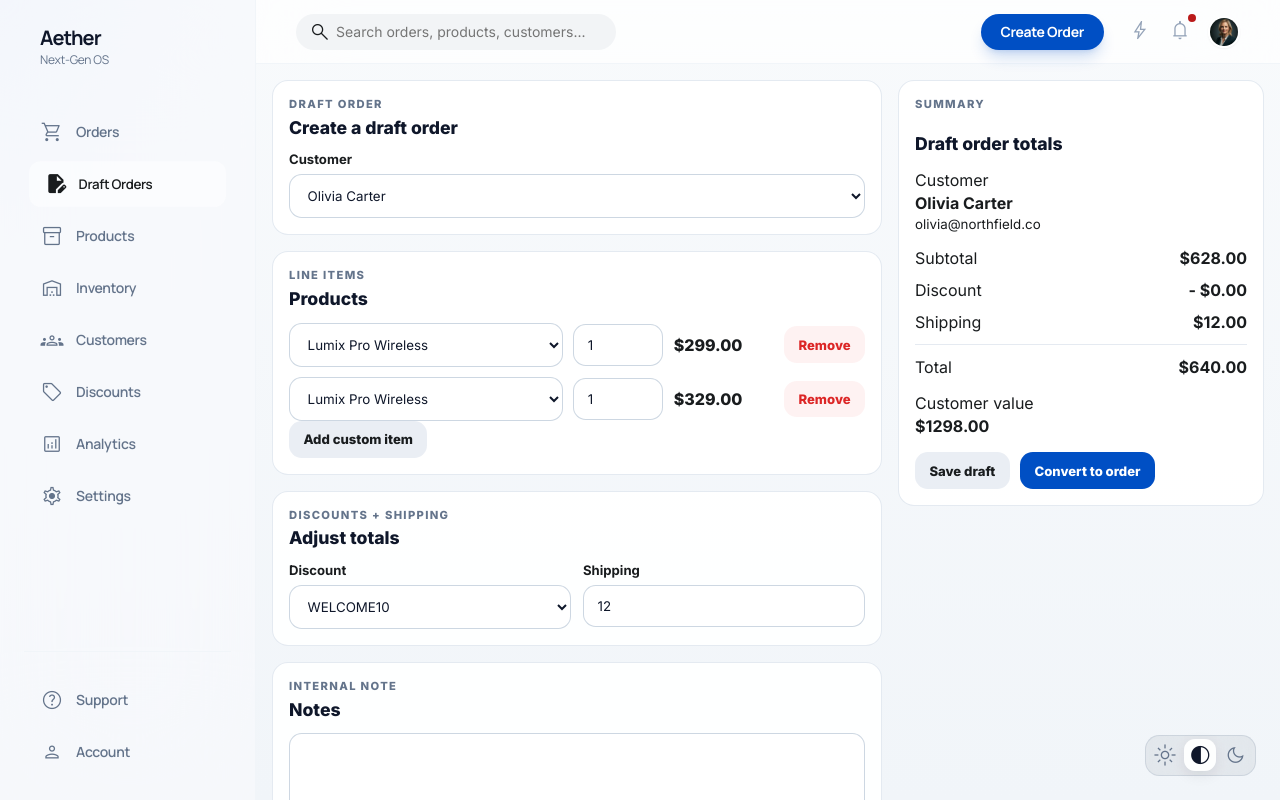
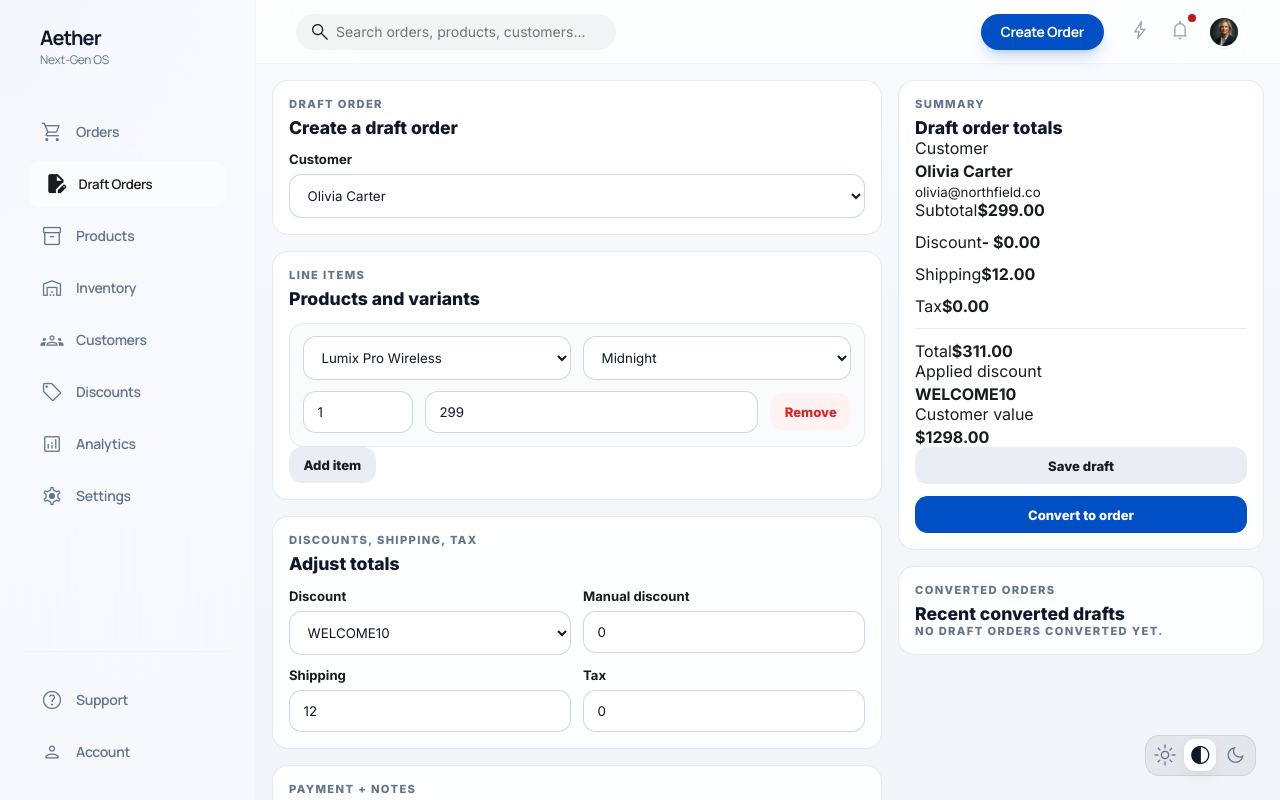
Before and after one commit to bfrancis-citryn/doopify, a Next.js app: page /draft-orders in a window 1280 px wide. Built offline with nearby package versions, Linux system fonts and the light colour scheme.

Commit message:
Deepen draft order workflow and conversion

```diff
--- a/src/components/draft-orders/DraftOrdersWorkspace.js
+++ b/src/components/draft-orders/DraftOrdersWorkspace.js
@@ -5,17 +5,37 @@ import AppShell from '../AppShell';
 import { createSeedProducts } from '../../lib/productUtils';
 import { createSeedCustomers, formatCustomerMoney } from '../../lib/customersData';
 import { createSeedDiscounts } from '../../lib/discountsData';
-import { calculateDraftTotals, createDraftOrderSeed } from '../../lib/draftOrdersData';
+import { calculateDraftTotals, convertDraftOrderToOrder, createDraftLineItemFromProduct, createDraftOrderSeed } from '../../lib/draftOrdersData';
 import styles from './DraftOrdersWorkspace.module.css';
 
 export default function DraftOrdersWorkspace() {
   const [products] = useState(createSeedProducts());
   const [customers] = useState(createSeedCustomers());
   const [discounts] = useState(createSeedDiscounts());
+  const [convertedOrders, setConvertedOrders] = useState([]);
   const [draftOrder, setDraftOrder] = useState(() => createDraftOrderSeed(createSeedProducts(), createSeedCustomers(), createSeedDiscounts()));
 
   const totals = useMemo(() => calculateDraftTotals(draftOrder, discounts), [draftOrder, discounts]);
   const selectedCustomer = customers.find(customer => customer.id === draftOrder.customerId) || null;
+  const selectedDiscount = discounts.find(discount => discount.id === draftOrder.discountId) || null;
+
+  const addLineItem = () => {
+    const nextProduct = products[0];
+    if (!nextProduct) {
+      return;
+    }
+
+    setDraftOrder(current => ({
+      ...current,
+      lineItems: [...current.lineItems, createDraftLineItemFromProduct(nextProduct)],
+    }));
+  };
+
+  const convertToOrder = () => {
+    const convertedOrder = convertDraftOrderToOrder(draftOrder, selectedCustomer, discounts, convertedOrders.length);
+    setConvertedOrders(current => [convertedOrder, ...current]);
+    setDraftOrder(createDraftOrderSeed(products, customers, discounts));
+  };
 
   return (
     <AppShell onCreateOrder={() => {}} onNotificationsClick={() => {}} onQuickActionClick={() => {}} onSearchChange={() => {}} searchValue="">
@@ -38,17 +58,23 @@ export default function DraftOrdersWorkspace() {
           <div className={styles.sectionCard}>
             <div className={styles.sectionHeader}>
               <p className={styles.eyebrow}>Line items</p>
-              <h2 className={styles.title}>Products</h2>
+              <h2 className={styles.title}>Products and variants</h2>
             </div>
 
             <div className={styles.lineItems}>
-              {draftOrder.lineItems.map((item, index) => (
-                <div key={item.id} className={styles.lineItemRow}>
+              {draftOrder.lineItems.map(item => {
+                const selectedProduct = products.find(product => product.id === item.productId) || products[0];
+                const selectedVariant = selectedProduct?.variants?.find(variant => variant.id === item.variantId) || selectedProduct?.variants?.[0];
+
+                return (
+                  <div key={item.id} className={styles.lineItemCard}>
+                    <div className={styles.lineItemRow}>
                       <select
                         className={styles.input}
                         onChange={event => {
                           const product = products.find(entry => entry.id === event.target.value);
                           if (!product) return;
+                          const nextVariant = product.variants?.[0] || null;
                           setDraftOrder(current => ({
                             ...current,
                             lineItems: current.lineItems.map(lineItem =>
@@ -56,9 +82,10 @@ export default function DraftOrdersWorkspace() {
                                 ? {
                                     ...lineItem,
                                     productId: product.id,
+                                    variantId: nextVariant?.id || null,
                                     title: product.title,
-                                variantTitle: product.variants?.[0]?.title || 'Default',
-                                price: Number(product.basePrice || 0),
+                                    variantTitle: nextVariant?.title || 'Default',
+                                    price: Number(nextVariant?.price ?? product.basePrice ?? 0),
                                   }
                                 : lineItem
                             ),
@@ -69,19 +96,48 @@ export default function DraftOrdersWorkspace() {
                         {products.map(product => <option key={product.id} value={product.id}>{product.title}</option>)}
                       </select>
 
+                      <select
+                        className={styles.input}
+                        onChange={event => {
+                          const variant = selectedProduct?.variants?.find(entry => entry.id === event.target.value);
+                          setDraftOrder(current => ({
+                            ...current,
+                            lineItems: current.lineItems.map(lineItem =>
+                              lineItem.id === item.id
+                                ? {
+                                    ...lineItem,
+                                    variantId: variant?.id || null,
+                                    variantTitle: variant?.title || 'Default',
+                                    price: Number(variant?.price ?? selectedProduct.basePrice ?? 0),
+                                  }
+                                : lineItem
+                            ),
+                          }));
+                        }}
+                        value={item.variantId || selectedVariant?.id || ''}
+                      >
+                        {(selectedProduct?.variants || []).map(variant => (
+                          <option key={variant.id} value={variant.id}>{variant.title}</option>
+                        ))}
+                      </select>
+                    </div>
+
+                    <div className={styles.lineItemRowCompact}>
                       <input className={styles.qtyInput} min="1" onChange={event => setDraftOrder(current => ({ ...current, lineItems: current.lineItems.map(lineItem => lineItem.id === item.id ? { ...lineItem, quantity: Number(event.target.value || 1) } : lineItem) }))} type="number" value={item.quantity} />
-                  <div className={styles.linePrice}>${Number(item.price || 0).toFixed(2)}</div>
+                      <input className={styles.input} onChange={event => setDraftOrder(current => ({ ...current, lineItems: current.lineItems.map(lineItem => lineItem.id === item.id ? { ...lineItem, price: Number(event.target.value || 0) } : lineItem) }))} type="number" value={item.price} />
                       <button className={styles.removeButton} onClick={() => setDraftOrder(current => ({ ...current, lineItems: current.lineItems.filter(lineItem => lineItem.id !== item.id) }))} type="button">Remove</button>
                     </div>
-              ))}
+                  </div>
+                );
+              })}
             </div>
 
-            <button className={styles.secondaryButton} onClick={() => setDraftOrder(current => ({ ...current, lineItems: [...current.lineItems, { id: `draft_item_${Date.now()}`, productId: products[0].id, title: products[0].title, variantTitle: products[0].variants?.[0]?.title || 'Default', quantity: 1, price: Number(products[0].basePrice || 0) }] }))} type="button">Add custom item</button>
+            <button className={styles.secondaryButton} onClick={addLineItem} type="button">Add item</button>
           </div>
 
           <div className={styles.sectionCard}>
             <div className={styles.sectionHeader}>
-              <p className={styles.eyebrow}>Discounts + shipping</p>
+              <p className={styles.eyebrow}>Discounts, shipping, tax</p>
               <h2 className={styles.title}>Adjust totals</h2>
             </div>
 
@@ -94,16 +150,34 @@ export default function DraftOrdersWorkspace() {
                 </select>
               </label>
               <label className={styles.field}>
+                <span>Manual discount</span>
+                <input className={styles.input} onChange={event => setDraftOrder(current => ({ ...current, customDiscountAmount: Number(event.target.value || 0) }))} type="number" value={draftOrder.customDiscountAmount} />
+              </label>
+              <label className={styles.field}>
                 <span>Shipping</span>
                 <input className={styles.input} onChange={event => setDraftOrder(current => ({ ...current, shippingAmount: Number(event.target.value || 0) }))} type="number" value={draftOrder.shippingAmount} />
+              </label>
+              <label className={styles.field}>
+                <span>Tax</span>
+                <input className={styles.input} onChange={event => setDraftOrder(current => ({ ...current, taxAmount: Number(event.target.value || 0) }))} type="number" value={draftOrder.taxAmount} />
               </label>
             </div>
           </div>
 
           <div className={styles.sectionCard}>
             <div className={styles.sectionHeader}>
-              <p className={styles.eyebrow}>Internal note</p>
-              <h2 className={styles.title}>Notes</h2>
+              <p className={styles.eyebrow}>Payment + notes</p>
+              <h2 className={styles.title}>Finalize draft</h2>
+            </div>
+
+            <div className={styles.gridTwo}>
+              <label className={styles.field}>
+                <span>Payment status</span>
+                <select className={styles.input} onChange={event => setDraftOrder(current => ({ ...current, paymentStatus: event.target.value }))} value={draftOrder.paymentStatus}>
+                  <option value="pending">Payment due later</option>
+                  <option value="paid">Mark as paid</option>
+                </select>
+              </label>
             </div>
             <textarea className={styles.notesInput} onChange={event => setDraftOrder(current => ({ ...current, notes: event.target.value }))} rows={5} value={draftOrder.notes} />
           </div>
@@ -124,7 +198,13 @@ export default function DraftOrdersWorkspace() {
               <div><span>Subtotal</span><strong>${totals.subtotal.toFixed(2)}</strong></div>
               <div><span>Discount</span><strong>- ${totals.discountAmount.toFixed(2)}</strong></div>
               <div><span>Shipping</span><strong>${totals.shipping.toFixed(2)}</strong></div>
+              <div><span>Tax</span><strong>${totals.tax.toFixed(2)}</strong></div>
               <div className={styles.totalRow}><span>Total</span><strong>${totals.total.toFixed(2)}</strong></div>
+            </div>
+
+            <div className={styles.customerSnapshot}>
+              <span>Applied discount</span>
+              <strong>{selectedDiscount?.title || 'No automatic discount'}</strong>
             </div>
 
             <div className={styles.customerSnapshot}>
@@ -134,7 +214,23 @@ export default function DraftOrdersWorkspace() {
 
             <div className={styles.summaryActions}>
               <button className={styles.secondaryButton} type="button">Save draft</button>
-              <button className={styles.primaryButton} type="button">Convert to order</button>
+              <button className={styles.primaryButton} onClick={convertToOrder} type="button">Convert to order</button>
+            </div>
+          </div>
+
+          <div className={styles.summaryCard}>
+            <p className={styles.eyebrow}>Converted orders</p>
+            <h2 className={styles.title}>Recent converted drafts</h2>
+            <div className={styles.convertedList}>
+              {convertedOrders.length ? convertedOrders.map(order => (
+                <div key={order.id} className={styles.convertedRow}>
+                  <div>
+                    <strong>{order.orderNumber}</strong>
+                    <small>{order.customer.name}</small>
+                  </div>
+                  <span>${order.total.toFixed(2)}</span>
+                </div>
+              )) : <small className={styles.emptyState}>No draft orders converted yet.</small>}
             </div>
           </div>
         </div>
--- a/src/components/draft-orders/DraftOrdersWorkspace.module.css
+++ b/src/components/draft-orders/DraftOrdersWorkspace.module.css
@@ -8,7 +8,7 @@
 }
 
 .builderPanel,
-.summaryCard {
+.summaryPanel {
   display: flex;
   flex-direction: column;
   gap: 1rem;
@@ -26,7 +26,8 @@
   margin-bottom: 0.85rem;
 }
 
-.eyebrow {
+.eyebrow,
+.emptyState {
   font-size: 0.7rem;
   text-transform: uppercase;
   letter-spacing: 0.12em;
@@ -68,37 +69,51 @@
   resize: vertical;
 }
 
-.lineItems {
+.lineItems,
+.convertedList {
   display: flex;
   flex-direction: column;
   gap: 0.65rem;
 }
 
+.lineItemCard,
+.convertedRow {
+  padding: 0.8rem;
+  border: 1px solid rgba(226, 232, 240, 0.9);
+  border-radius: 0.9rem;
+  background: rgba(248, 250, 252, 0.72);
+}
+
+.lineItemRow,
+.lineItemRowCompact,
+.gridTwo,
+.summaryRows,
+.summaryActions,
+.convertedRow {
+  display: grid;
+  gap: 0.75rem;
+}
+
 .lineItemRow {
-  display: grid;
-  grid-template-columns: minmax(0, 1fr) 90px 100px auto;
-  gap: 0.65rem;
+  grid-template-columns: repeat(2, minmax(0, 1fr));
+}
+
+.lineItemRowCompact {
+  margin-top: 0.65rem;
+  grid-template-columns: 110px minmax(0, 1fr) auto;
   align-items: center;
 }
 
-.linePrice {
-  font-weight: 800;
-  color: var(--slate-800);
-}
-
-.gridTwo,
-.summaryRows {
-  display: grid;
+.gridTwo {
   grid-template-columns: repeat(2, minmax(0, 1fr));
-  gap: 0.75rem;
 }
 
 .summaryRows {
   grid-template-columns: 1fr;
 }
 
-.summaryRows div {
-  display: flex;
+.summaryRows div,
+.convertedRow {
   align-items: center;
   justify-content: space-between;
 }
@@ -113,11 +128,6 @@
   display: flex;
   flex-direction: column;
   gap: 0.2rem;
-}
-
-.summaryActions {
-  display: flex;
-  gap: 0.65rem;
 }
 
 .primaryButton,
@@ -147,7 +157,9 @@
 @media (max-width: 1200px) {
   .page,
   .lineItemRow,
-  .gridTwo {
+  .lineItemRowCompact,
+  .gridTwo,
+  .summaryActions {
     grid-template-columns: 1fr;
   }
 }
```
Also changed, not shown: src/lib/draftOrdersData.js. Lines whose indentation alone changed are shown as unchanged.
